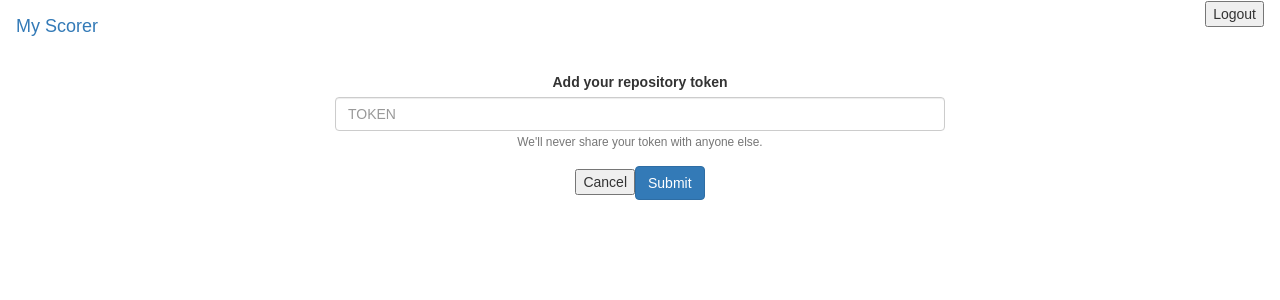
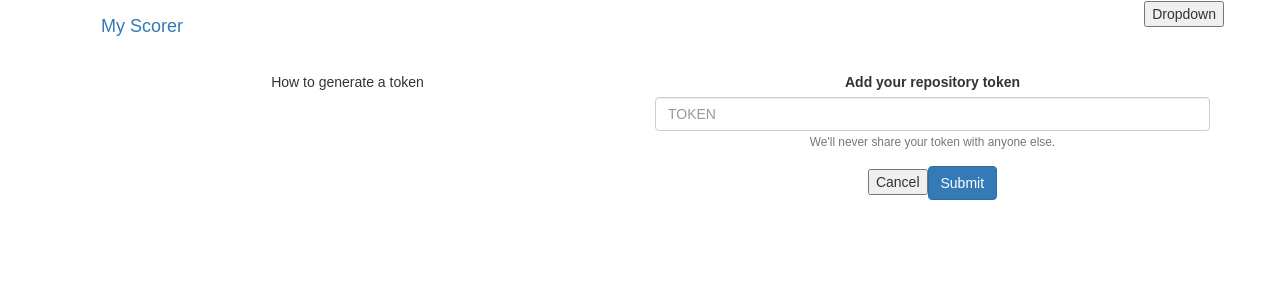
Before and after one commit to ranganathk/github-leaderboard-frontend, a React (Create React App) app: page /add-token in a window 1280 px wide. Shown: the top 300 px of the page. Built offline with nearby package versions, Linux system fonts and the light colour scheme; no server answers.

Commit message:
Complete the add-token component  by adding links

```diff
--- a/src/App.js
+++ b/src/App.js
@@ -34,19 +34,22 @@ class App extends Component {
   render() {
     return (
       <div className="App">
-        {this.state.loggedIn && <Header logoutUser={this.logoutUser} />}
         <BrowserRouter>
+          <div className="container">
+            {this.state.loggedIn && (
+              <Route
+                render={props => (
+                  <Header logoutUser={this.logoutUser} {...props} />
+                )}
+              />
+            )}
             <Switch>
               {this.state.loggedIn ? (
                 <Route
                   path="/"
                   exact={true}
                   render={props => (
-                  <Dashboard
-                    logoutUser={this.logoutUser}
-                    data={this.state.data}
-                    {...props}
-                  />
+                    <Dashboard data={this.state.data} {...props} />
                   )}
                 />
               ) : (
@@ -56,6 +59,7 @@ class App extends Component {
                 <Route path="/add-token" component={AddToken} />
               )}
             </Switch>
+          </div>
         </BrowserRouter>
       </div>
     );
--- a/src/components/AddToken.js
+++ b/src/components/AddToken.js
@@ -1,4 +1,5 @@
 import React, { Component } from 'react';
+import DataService from '../services/dataService';
 
 export default class AddToken extends Component {
   constructor(props) {
@@ -8,27 +9,50 @@ export default class AddToken extends Component {
     };
   }
 
-  cancelToken = () => {};
+  updateToken = ev => {
+    const token = ev.target.value;
+    this.setState(() => ({ token }));
+  };
 
-  submitToken = () => {};
+  clearToken = ev => {
+    ev.preventDefault();
+    document.getElementById('submit-token-form').reset();
+    this.setState(() => ({ token: '' }));
+  };
+
+  submitToken = async ev => {
+    ev.preventDefault();
+    const resp = await DataService.sendOrganizationToken(this.state.token);
+    document.getElementById('submit-token-form').reset();
+    this.setState(() => ({ token: '' }));
+  };
 
   render() {
     return (
-      <div className=" col-md-offset-3 col-md-6">
-        <form>
+      <div className="row">
+        <div className="col-md-6">How to generate a token</div>
+        <div className="col-md-6">
+          <form id="submit-token-form" onSubmit={this.submitToken}>
             <div className="form-group">
               <label>Add your repository token</label>
-            <input className="form-control" placeholder="TOKEN" />
+              <input
+                className="form-control"
+                onChange={this.updateToken}
+                placeholder="TOKEN"
+              />
               <small id="emailHelp" className="form-text text-muted">
                 We'll never share your token with anyone else.
               </small>
             </div>
-          <button type="cancel">Cancel</button>
+            <button type="cancel" onClick={this.clearToken}>
+              Cancel
+            </button>
             <button type="submit" className="btn btn-primary">
               Submit
             </button>
           </form>
         </div>
+      </div>
     );
   }
 }
--- a/src/components/Header.js
+++ b/src/components/Header.js
@@ -1,38 +1,51 @@
 import React, { Component } from 'react';
+import { NavLink } from 'react-router-dom';
 
 export default class Header extends Component {
+  constructor(props) {
+    super(props);
+    this.logout = this.logout.bind(this);
+  }
+  logout() {
+    this.props.history.push('/');
+    this.props.logoutUser;
+  }
   render() {
     return (
+      <div className="container">
         <nav className="navbar navbar-expand-lg navbar-light bg-light">
           <a className="navbar-brand" href="#">
             My Scorer
           </a>
-
-        <div
-          className="collapse navbar-collapse pull-right"
-          id="navbarSupportedContent"
+          <ul
+            className="navbar-nav mr-auto pull-right"
+            style={{ listStyleType: 'none' }}
           >
-          <ul className="navbar-nav mr-auto" style={{ listStyleType: 'none' }}>
             <li className="nav-item dropdown">
-              {/* <button
-                className=" dropdown-toggle"
+              <button
+                className="nav-link dropdown-toggle"
+                href="#"
                 id="navbarDropdown"
+                role="button"
                 data-toggle="dropdown"
                 aria-haspopup="true"
                 aria-expanded="false"
               >
                 Dropdown
-              </button> */}
-              <button onClick={this.props.logoutUser}>Logout</button>
-              {/* <div className="dropdown-menu" aria-labelledby="navbarDropdown">
-                <a className="dropdown-item" >
+              </button>
+              <div className="dropdown-menu" aria-labelledby="navbarDropdown">
+                <NavLink to="/">Home</NavLink>
+                <div className="dropdown-divider" />
+                <NavLink to="/add-token">Add Token</NavLink>
+                <div className="dropdown-divider" />
+                <div onClick={this.logout} className="dropdown-item">
                   Logout
-                </a>
-              </div> */}
+                </div>
+              </div>
             </li>
           </ul>
+        </nav>
       </div>
-      </nav>
     );
   }
 }
--- a/src/services/dataService.js
+++ b/src/services/dataService.js
@@ -1,6 +1,6 @@
 import axios from 'axios';
 // const BACKEND_URL = 'https://87362fcb.ngrok.io/github/getAllStats?userToken=';
-const BACKEND_URL = 'https://summer-sea-929.getsandbox.com/getAllStats';
+const BACKEND_URL = 'https://summer-sea-929.getsandbox.com';
 const TOKEN_NAME = 'githubAccessToken';
 
 export default class DataService {
@@ -18,7 +18,14 @@ export default class DataService {
 
   static getData = async () => {
     const token = DataService.isLoggedIn();
-    const url = BACKEND_URL;
+    const url = `${BACKEND_URL}/getAllStats`;
     return await axios.get(url);
   };
+
+  static sendOrganizationToken = async token => {
+    const url = `${BACKEND_URL}/saveToken`;
+    return await axios.post(url, {
+      token
+    });
+  };
 }
```
Lines whose indentation alone changed are shown as unchanged.
